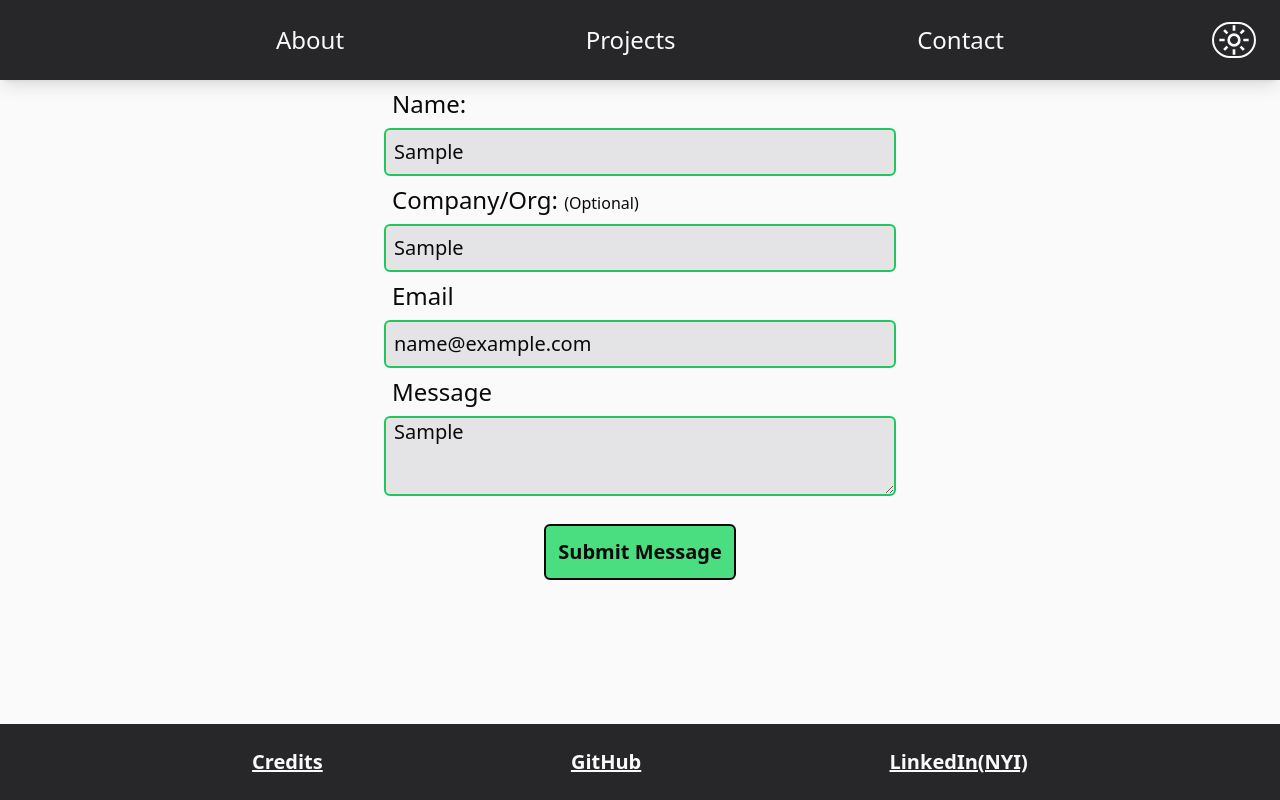
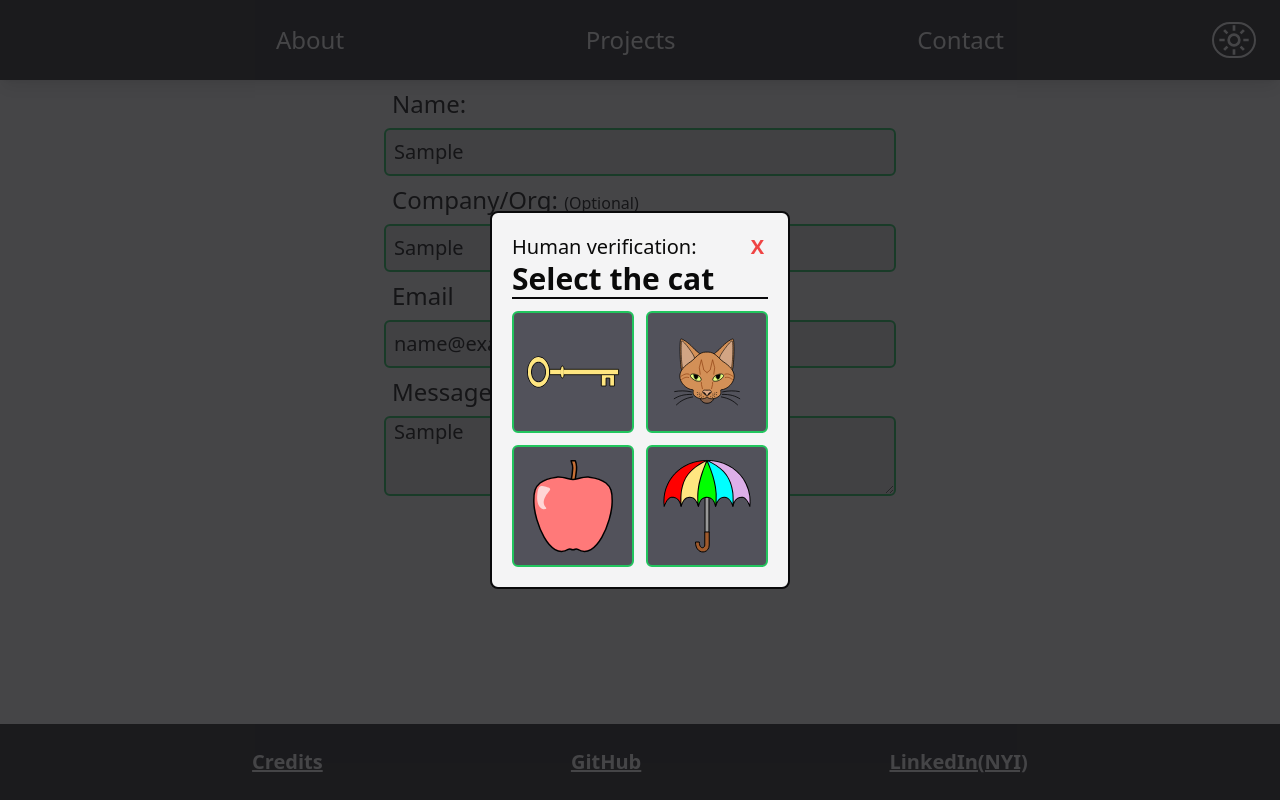
Before and after one commit to jrbarnhart/portfolio, a React (Vite) app: page / in a window 1280 px wide. Both pictures are taken after typing "Sample", "Sample", "name@example.com", "Sample" into the empty fields and a click on the input "Submit Message". Built offline with nearby package versions, Linux system fonts and the light colour scheme; the HTML template or start-up script is replaced by a standard one.

Commit message:
Add state to open and close modal as needed

```diff
--- a/src/components/Contact/Contact.tsx
+++ b/src/components/Contact/Contact.tsx
@@ -1,5 +1,6 @@
 // import emailjs from "@emailjs/browser";
-import { useRef } from "react";
+import { useRef, useState } from "react";
+import FourPicCaptcha from "./FourPicCaptcha/FourPicCaptcha";
 
 /* interface EmailJSResponse {
   status: string;
@@ -7,6 +8,7 @@ import { useRef } from "react";
 } */
 
 const Contact = () => {
+  const [showCaptcha, setShowCaptcha] = useState<boolean>(false);
   const form = useRef<HTMLFormElement | null>(null);
 
   /*   const sendEmail: React.FormEventHandler = (event) => {
@@ -31,6 +33,11 @@ const Contact = () => {
       );
   }; */
 
+  const handleSubmit: React.FormEventHandler = (event) => {
+    event.preventDefault();
+    setShowCaptcha(true);
+  };
+
   return (
     <div
       id="contact"
@@ -39,7 +46,11 @@ const Contact = () => {
       <h2 className="col-span-full justify-self-center w-full border-b-2 border-t-2 border-green-500 text-center text-3xl md:text-4xl font-bold">
         Contact Me (NYI)
       </h2>
-      <form className="grid gap-y-2 w-full max-w-[512px]" ref={form}>
+      <form
+        onSubmit={handleSubmit}
+        className="grid gap-y-2 w-full max-w-[512px]"
+        ref={form}
+      >
         <label htmlFor="user_name" className="px-1 md:px-2 text-xl md:text-2xl">
           Name:
         </label>
@@ -84,15 +95,16 @@ const Contact = () => {
         <textarea
           name="user_message"
           id="user_message"
+          required
           className="h-20 px-1 md:px-2 bg-zinc-200 border-2 border-green-500 rounded-md text-lg md:text-xl text-neutral-950"
         />
         <input
-          type="button"
+          type="submit"
           value="Submit Message"
-          required
           className="justify-self-center h-14 w-48 mt-5 bg-green-400 dark:bg-green-800 hover:bg-green-600 active:bg-green-600 border-2 border-zinc-950 dark:border-zinc-300 rounded-md text-xl font-bold"
         />
       </form>
+      {showCaptcha && <FourPicCaptcha setShowCaptcha={setShowCaptcha} />}
     </div>
   );
 };
--- a/src/components/Contact/FourPicCaptcha/FourPicCaptcha.tsx
+++ b/src/components/Contact/FourPicCaptcha/FourPicCaptcha.tsx
@@ -1,7 +1,17 @@
-import { useCallback, useEffect, useRef, useState } from "react";
+import {
+  SetStateAction,
+  useCallback,
+  useEffect,
+  useRef,
+  useState,
+} from "react";
 import Icons from "./Icons";
 
-const FourPicCaptcha = () => {
+const FourPicCaptcha = ({
+  setShowCaptcha,
+}: {
+  setShowCaptcha: React.Dispatch<SetStateAction<boolean>>;
+}) => {
   const [pictures, setPictures] = useState<string[]>([
     "cat",
     "apple",
@@ -15,6 +25,10 @@ const FourPicCaptcha = () => {
     apple: <Icons.apple />,
     umbrella: <Icons.umbrella />,
     key: <Icons.key />,
+  };
+
+  const handleCloseButton = () => {
+    setShowCaptcha(false);
   };
 
   const shufflePictures = useCallback(() => {
@@ -39,7 +53,10 @@ const FourPicCaptcha = () => {
         <div className="border-b-2 border-zinc-950">
           <p className="text-xl">Human verification:</p>
           <p className="text-3xl font-bold">Select the cat</p>
-          <button className="absolute top-0 right-0 py-5 px-6 font-bold text-xl text-red-500">
+          <button
+            onClick={handleCloseButton}
+            className="absolute top-0 right-0 py-5 px-6 font-bold text-xl text-red-500"
+          >
             X
           </button>
         </div>
```
